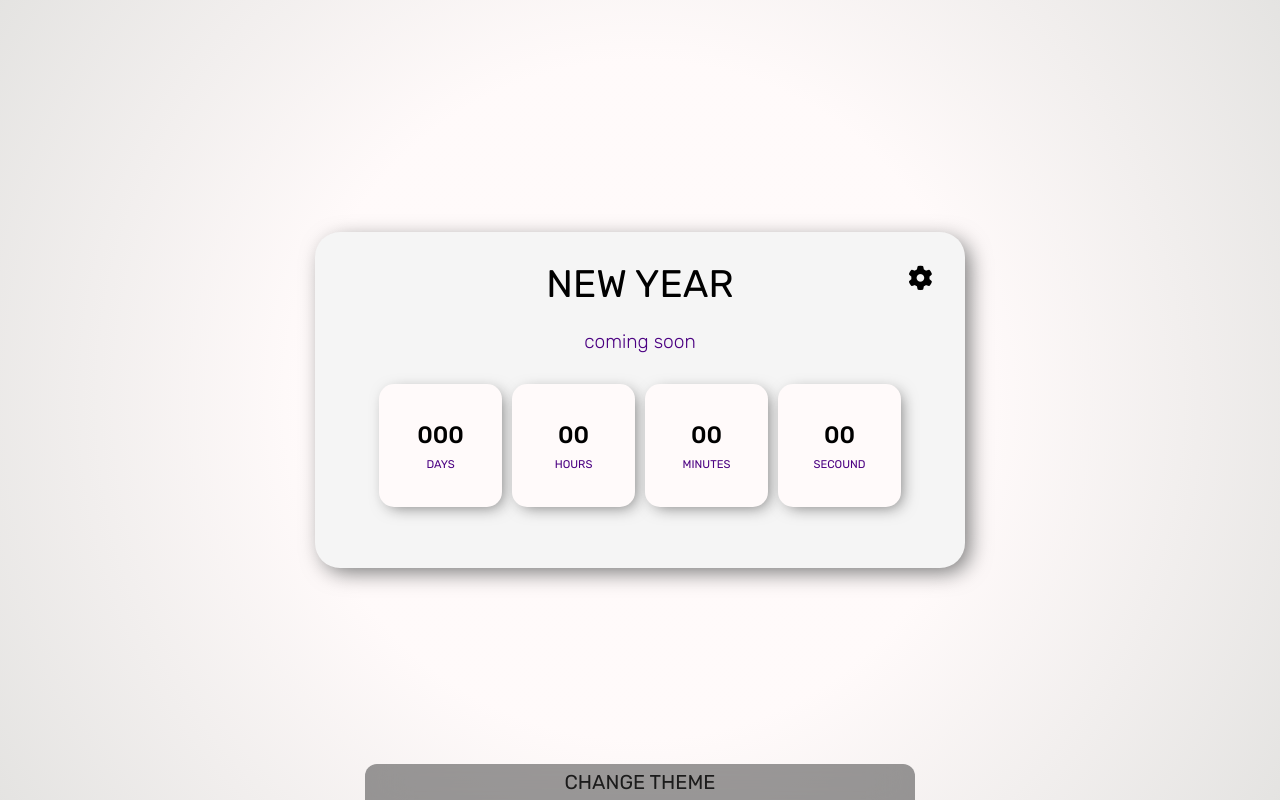
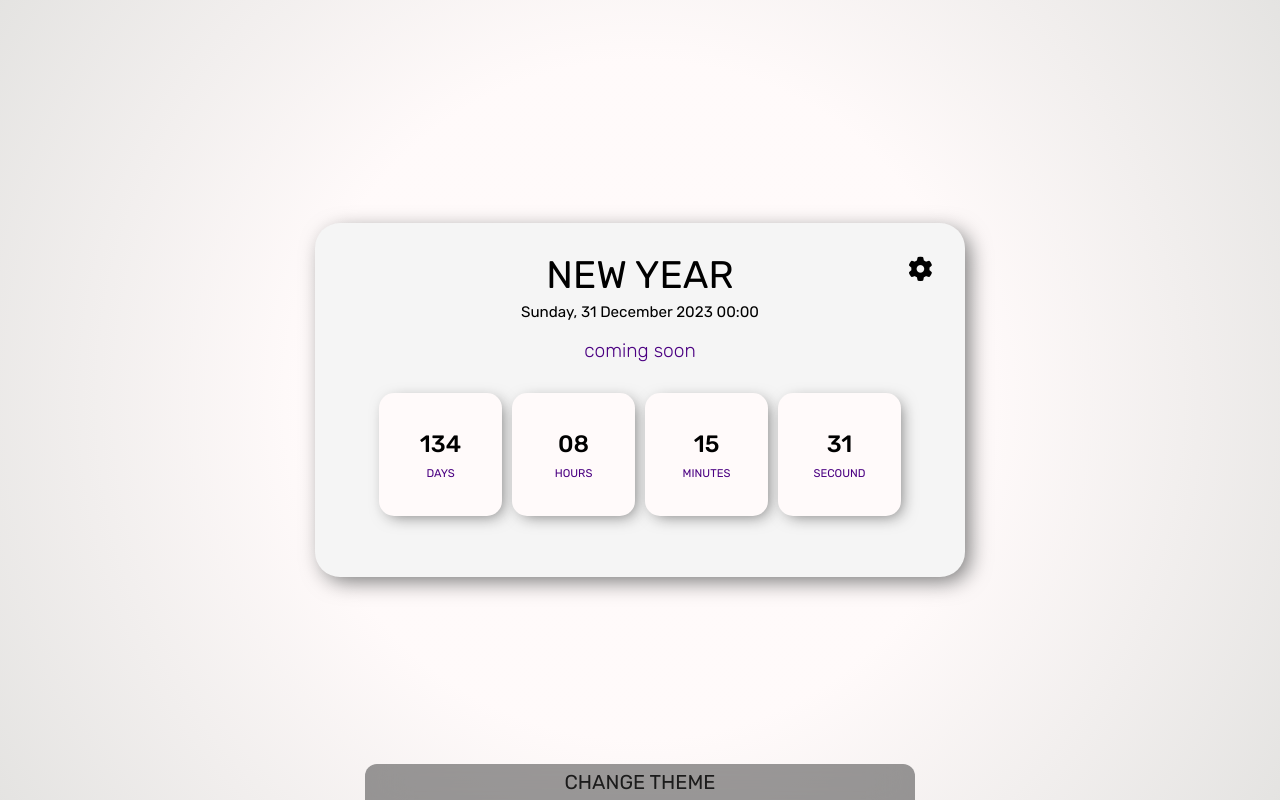
Before and after one commit to Nisser111/countdown-timer, a plain HTML site: page index.html in a window 1280 px wide. Drawn offline with Linux system fonts and the light colour scheme.

Commit message:
Repair something with git :))

```diff
--- a/script.js
+++ b/script.js
@@ -112,6 +112,11 @@ window.onload = function () {
   const buttons = document.querySelectorAll("#settings .buttons-wrapper button");
   const changeThemeButton = document.querySelector(".theme-container header");
   const settingsShortcutsButtons = document.querySelectorAll("#settings .shortcuts-buttons button");
+
+  const now = new Date();
+  let finalDate =
+  localStorage.getItem("finalDate") ? new Date(localStorage.getItem("finalDate")) : false
+  || new Date(now.getFullYear(), 11, 31, 0, 0, 0);
 
   const avaiavbleColorScheme = [
     "light",
```
Also changed, not shown: index.html (line endings or trailing spaces), style.css (line endings or trailing spaces), 2 other files.
